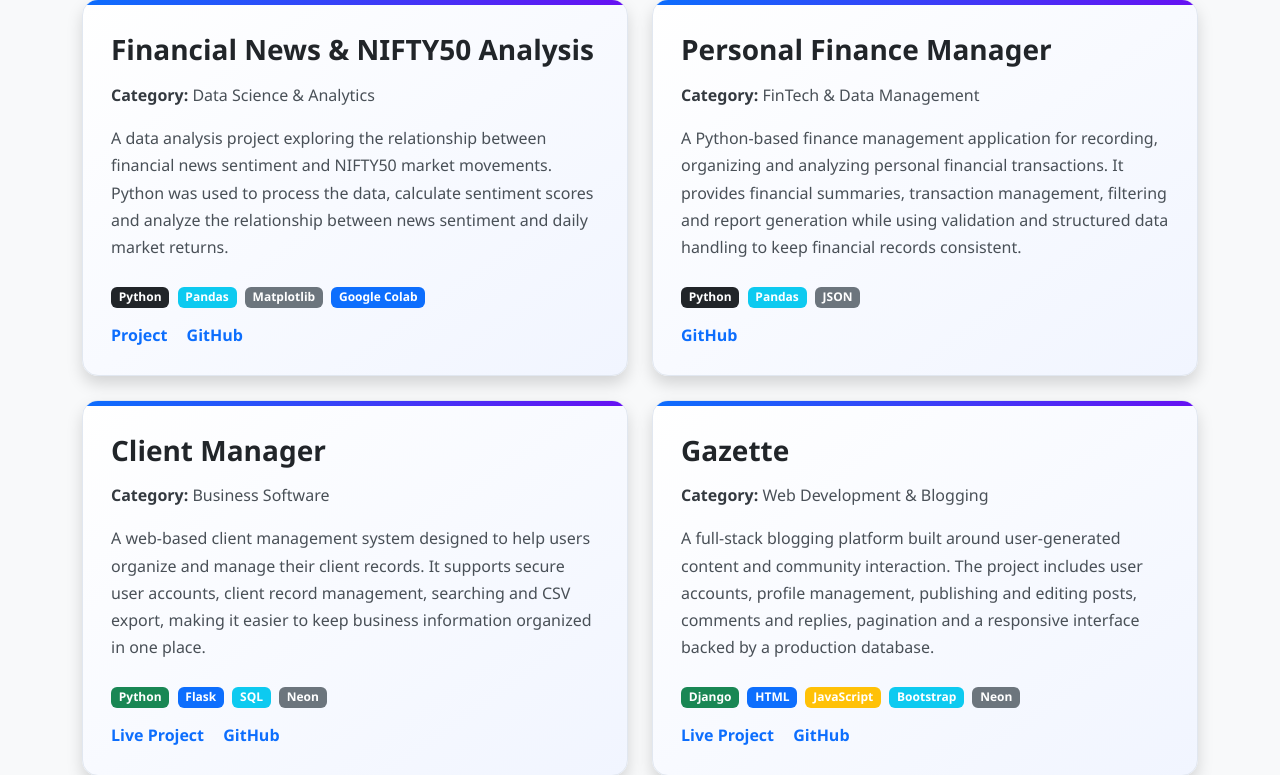
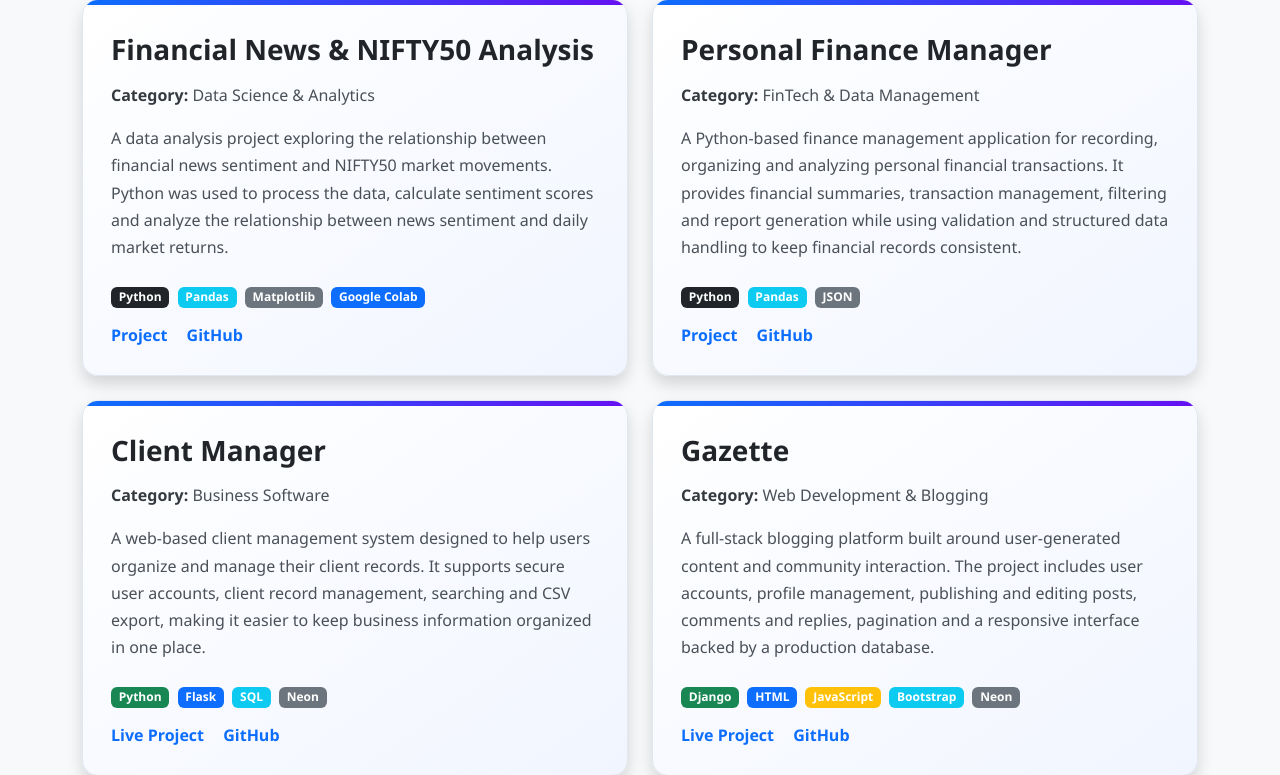
Before and after one commit to jubbyshonhayi/homepage, a Flask app: page /projects in a window 1280 px wide. Shown: the part 684-1459 px from the top of the page. Run offline with Flask 3, Linux system fonts and the light colour scheme; some libraries are stand-ins or nearby versions.

Commit message:
Add project link to external site in projects.html

```diff
--- a/templates/projects.html
+++ b/templates/projects.html
@@ -144,6 +144,9 @@ Projects
                     <span class="badge bg-secondary">JSON</span>
 
                     <div class="project-links">
+                        <a href="https://finora-pfm.vercel.app/" target="_blank">
+                            Project
+                        </a>
                         <a href="https://github.com/jubbyshonhayi/personal_finance_manager" target="_blank">
                             GitHub
                         </a>
```
